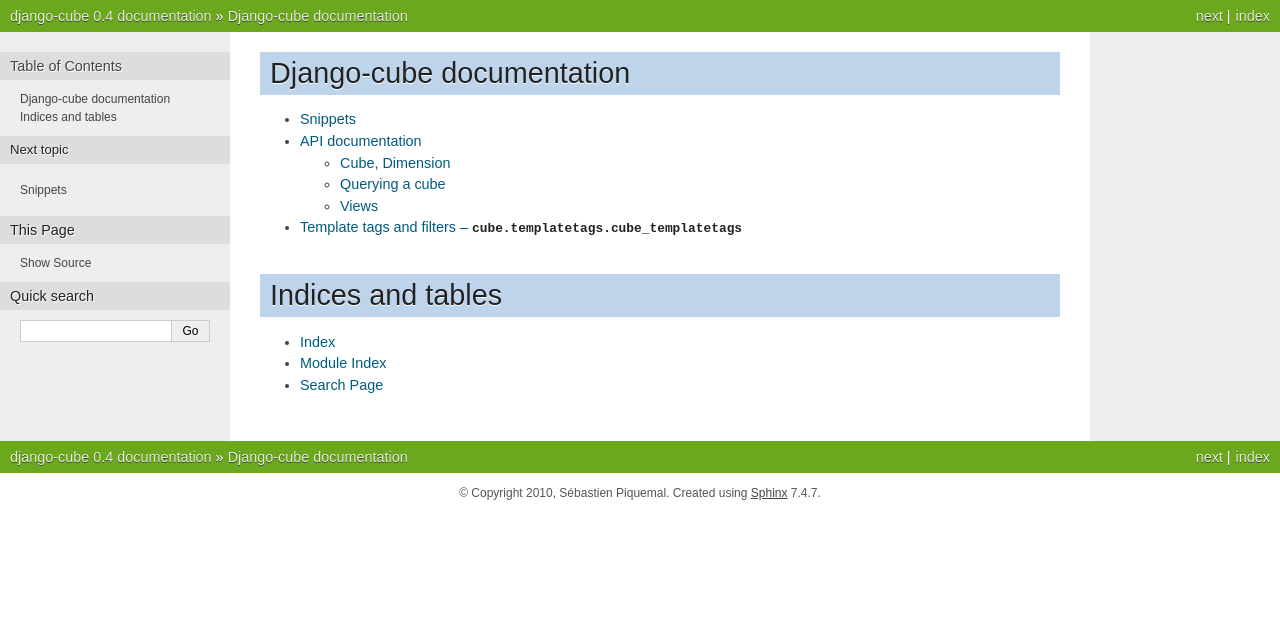
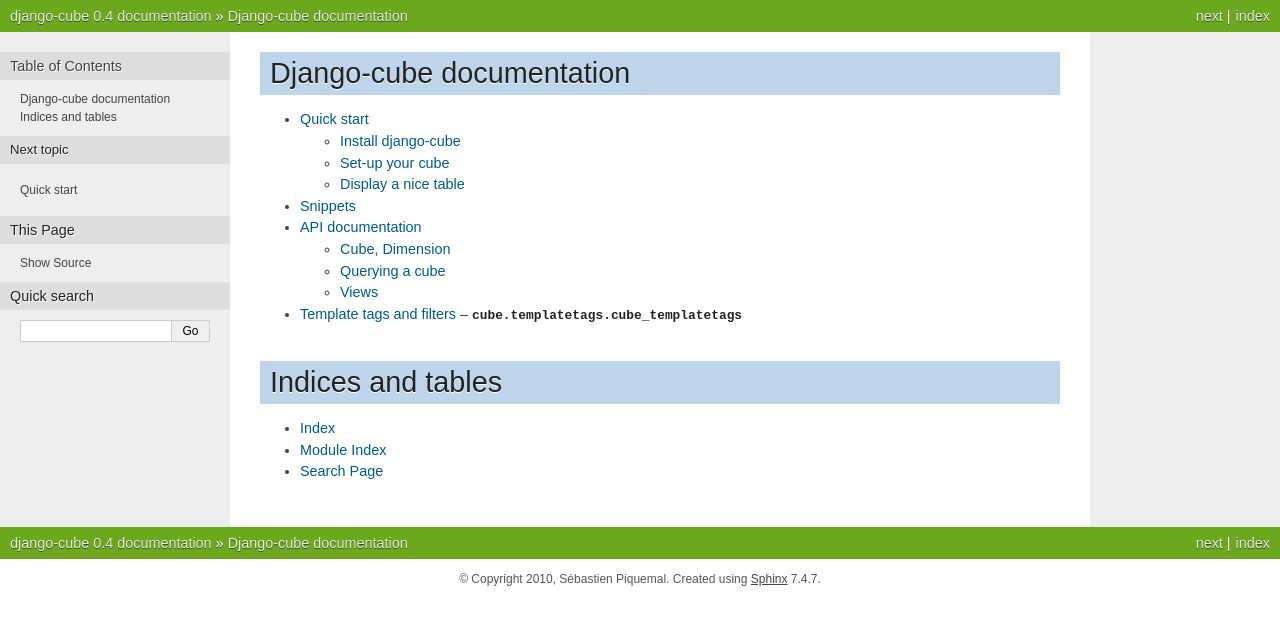
Before and after one commit to peeyush-tm/django-cube, a Sphinx documentation site: the page built from doc/index.rst, in a window 1280 px wide. Shown: the top 625 px of the page. Built offline with Sphinx 7.4.7, drawn with Linux system fonts in a browser that asks for light colours; some of the changed lines change nothing that is shown.

Commit message:
added a quickstart

```diff
--- a/doc/index.rst
+++ b/doc/index.rst
@@ -4,6 +4,7 @@
 .. toctree::
    :maxdepth: 2
 
+   quick_start
    snippets
    api_doc
    tags_filters
--- /dev/null
+++ b/doc/quick_start.rst
@@ -0,0 +1,63 @@
+Quick start
+############
+
+Install django-cube
+=====================
+
+Put `cube` somewhere in your Python path, then put cube in `INSTALLED_APPS` in your settings ::
+
+    INSTALLED_APPS = (
+        #your other apps ...
+        'cube',
+    )
+
+Set-up your cube
+==================
+
+You have some django models like this one (don't forget to sync your database...) ::
+
+    from django.db import models
+
+    class Book (models.Model):
+        title = models.CharField(max_length=100)
+        genre = models.CharField(max_length=100)
+
+Then, anywhere in your project, just create a cube based on this model ::
+
+    from cube.models import Cube, Dimension
+
+    class BookCaseCube(Cube):
+
+        genre = Dimension('genre')
+        first_letter_title = Dimension('title__iregex', sample_space=[r'^[a-n]', r'^[m-z]'])
+
+        @staticmethod
+        def aggregation(queryset):
+            return queryset.count()
+
+This cube is defined with 2 dimensions :
+
+    - **genre** : the genre of the book. Relates to the field named `genre` on the model.
+    - **first_letter_title** : the first letter of book's title. Relates to the field `title`, with the field-lookup `iregex`, and specifies the `sample_space` of the dimension, i.e. the list of values this dimension can take.
+
+, and one aggregation which is in fact a simple `COUNT`.
+
+Display a nice table
+=====================
+
+Now that your cube is set-up, one use-case of django-cube is to render a table of measures.
+
+This can be very easily done by using the view :func:`table_from_cube`. In your urls, just write ::
+
+    from cube.views import table_from_cube
+
+    from example.bookcase.models import Book, BookCaseCube
+
+    urlpatterns = patterns('',
+        url(r'^$', table_from_cube, kwargs={
+            'cube': BookCaseCube(Book.objects.all()),
+            'dimensions': ['genre', 'first_letter_title'],
+        }),
+    )
+
+And you're done !
```
Also changed, not shown: 10 other files.
